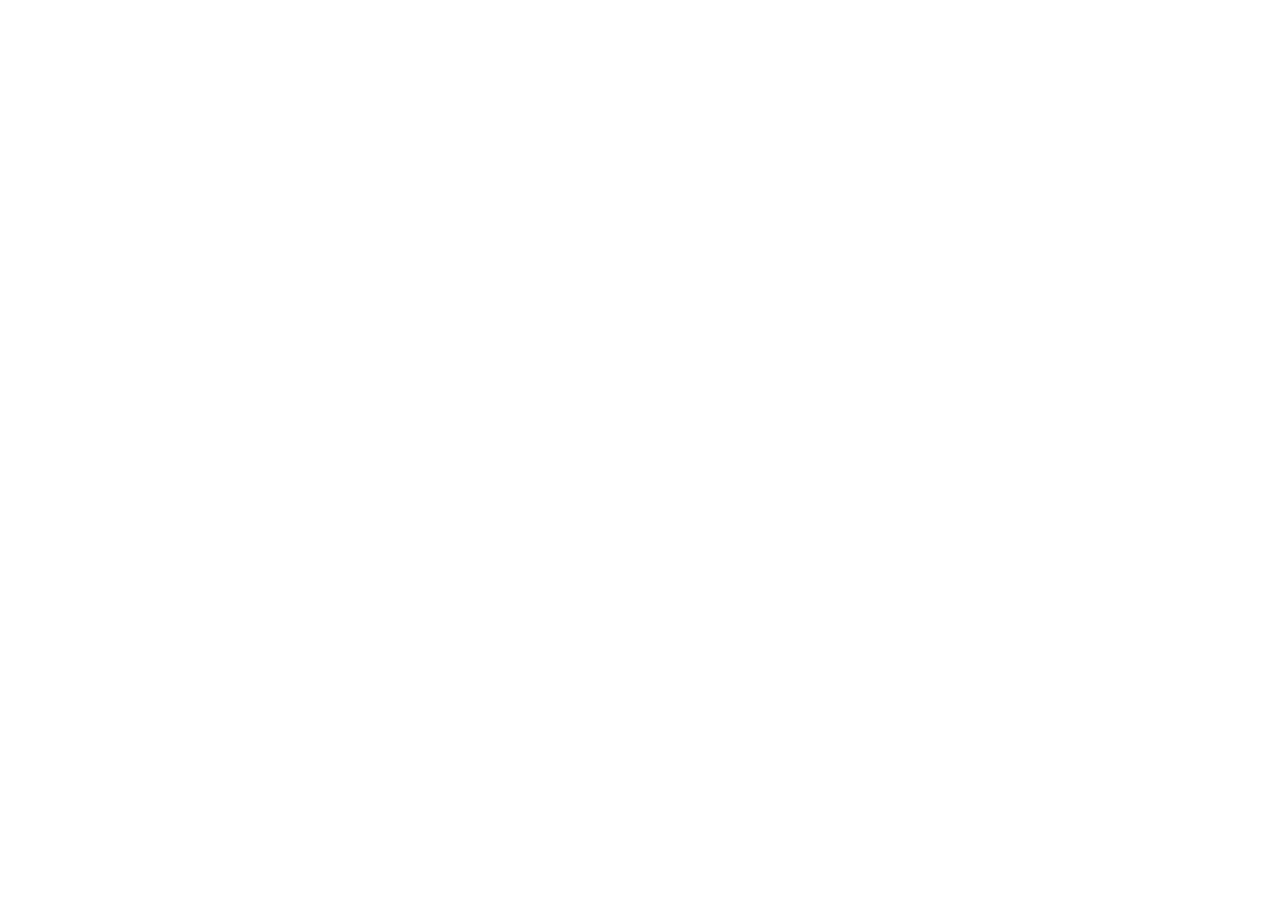
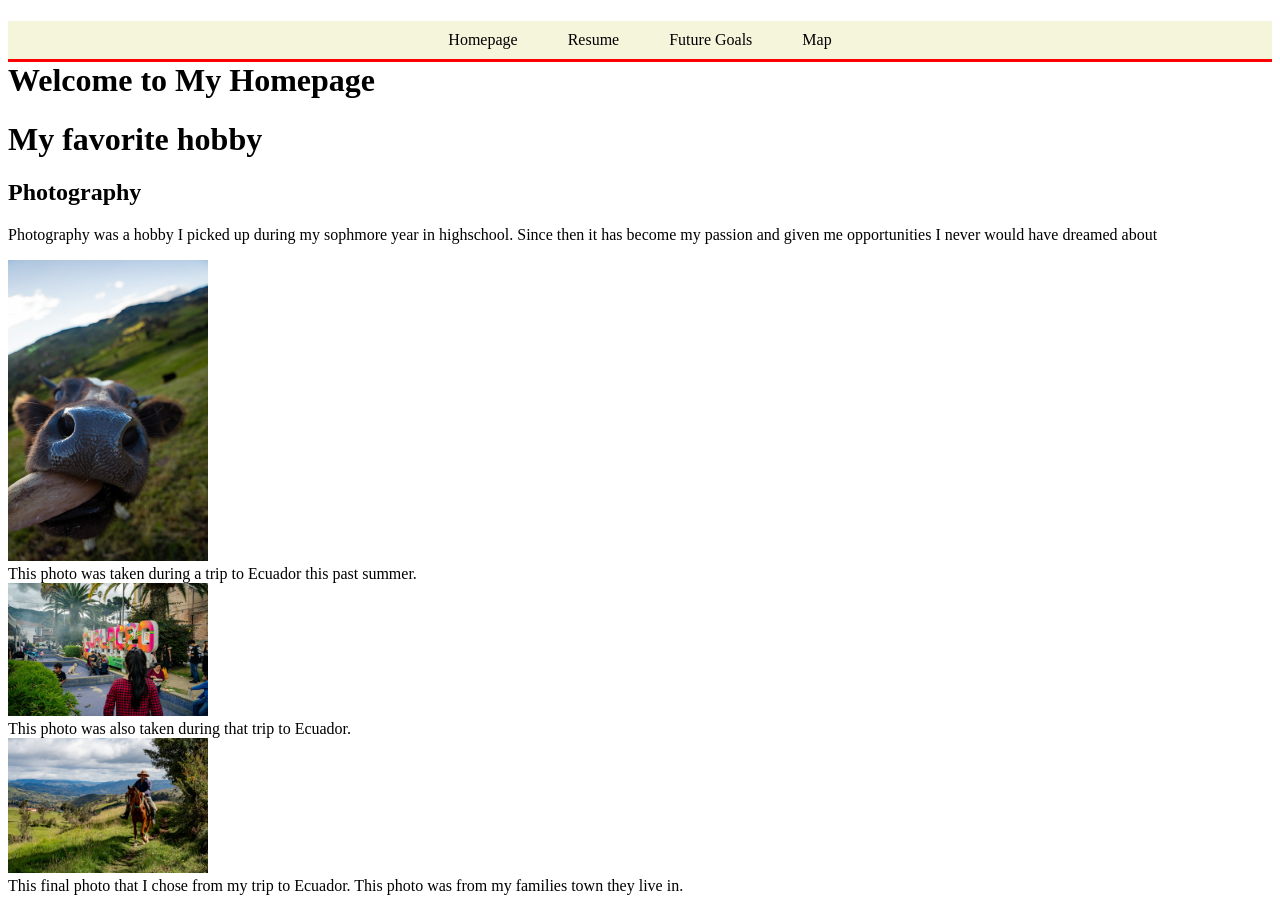
Before and after one commit to marlon-mg/marlon-mg.github.io, a plain HTML site: page Project3/page4.html in a window 1280 px wide. Before the commit the page ends 800 px from the top, so only its background shows below. Drawn offline with Linux system fonts and the light colour scheme.

Commit message:
adding 4th page on nav

```diff
--- /dev/null
+++ b/Project3/CSS/style3.css
@@ -0,0 +1,33 @@
+#main-nav {
+  background-color:beige;
+  border-bottom: 0.2em solid red;
+  text-align: center;
+  float: left;
+  width: 100%;
+}
+
+#main-nav ul {
+  list-style-type: none;
+  margin: 0;
+  padding: 0;
+  float: left;
+  position: relative;
+  left: 50%;
+}
+
+#main-nav ul li {
+  float: left;
+  position: relative;
+  right: 50%;
+}
+
+#main-nav ul li a {
+  padding: 10px 25px;
+  display: block;
+  text-decoration: none;
+  color: #000;
+}
+#main-nav ul li a:hover {
+  background-color: #F00;
+  color: #000;
+}
--- a/Project3/page4.html
+++ b/Project3/page4.html
@@ -0,0 +1,54 @@
+<!DOCTYPE html>
+<html lang="en">
+
+  <head>
+    <meta charset="UTF-8">
+    <title>Home Page</title>
+    <link rel="stylesheet" type="text/css" href="CSS/style3.css">
+  </head>
+
+  <body >
+    <header>
+      <nav id="main-nav">
+        <ul>
+          <li><a href="index.html">Homepage</a></li>
+          <li><a href="resume.html">Resume</a></li>
+          <li><a href="page3.html">Future Goals</a></li>
+          <li><a href="page4.html">Map</a></li>
+        </ul>
+      </nav>
+      <h1>Welcome to My Homepage</h1>
+    </header>
+
+    <h1>My favorite hobby</h1>
+    <h2>Photography</h2>
+    <p>Photography was a hobby I picked up during my sophmore year in highschool. Since then it has become my passion and given me opportunities I never would have dreamed about</p>
+
+    <div class="gallery">
+      <div class="gallery-item">
+        <a target="_blank" href="images/image1.jpg">
+          <img src="images/image1.jpg" alt="First photo" width="200">
+        </a>
+        <div class="desc">This photo was taken during a trip to Ecuador this past summer.</div>
+      </div>
+
+      <div class="gallery-item">
+        <a target="_blank" href="images/image2.jpg">
+          <img src="images/image2.jpg" alt="Second photo" width="200">
+        </a>
+        <div class="desc">This photo was also taken during that trip to Ecuador.</div>
+      </div>
+
+      <div class="gallery-item">
+        <a target="_blank" href="images/image3.jpg">
+          <img src="images/image3.jpg" alt="Third photo" width="200">
+        </a>
+        <div class="desc">This final photo that I chose from my trip to Ecuador. This photo was from my families town they live in.</div>
+      </div>
+    </div>
+
+  </body>
+
+
+
+</html>
```
Also changed, not shown: Project3/index.html (+1 -0 lines), Project3/page3.html (+1 -0 lines), Project3/resume.html (+1 -0 lines).
